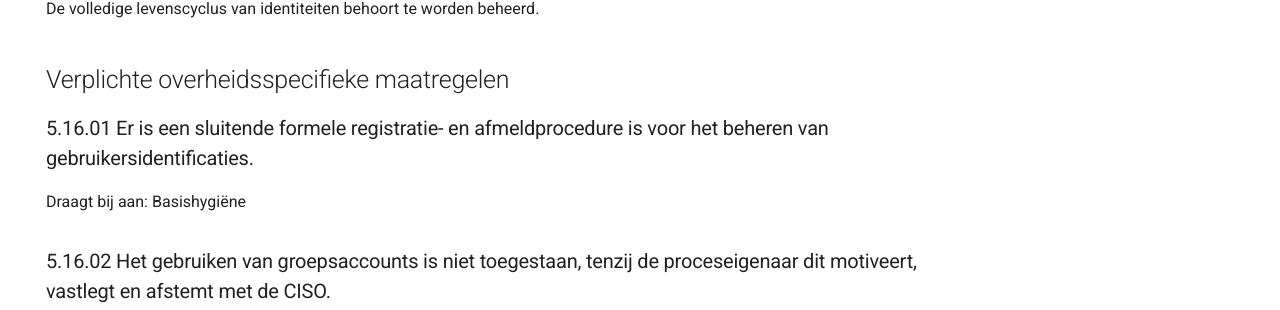
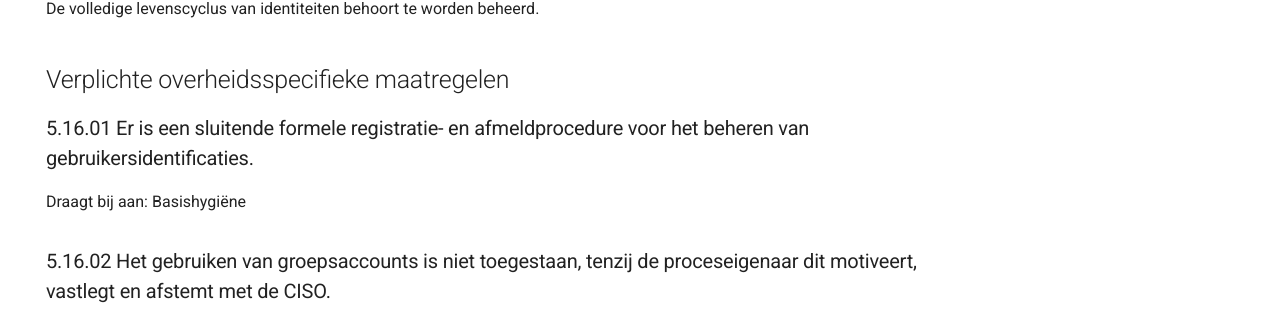
Before and after one commit to MinBZK/Baseline-Informatiebeveiliging-Overheid, an MkDocs documentation site: the page built from docs/maatregelen/index.md, in a window 1280 px wide and 900 px high, scrolled down 7755 px. Shown: the part 144-454 px from the top of the window. Built offline with MkDocs 1.6.1 and Material for MkDocs 9.7.7, drawn with Linux system fonts in a browser that asks for light colours; comment, search, counter and statistics services are not loaded.

Commit message:
Woord "is" verwijderd uit 5.16.01

```diff
--- a/docs/maatregelen/index.md
+++ b/docs/maatregelen/index.md
@@ -226,7 +226,7 @@ De volledige levenscyclus van identiteiten behoort te worden beheerd.
 
 ## Verplichte overheidsspecifieke maatregelen
 
-### 5.16.01 Er is een sluitende formele registratie- en afmeldprocedure is voor het beheren van gebruikersidentificaties.
+### 5.16.01 Er is een sluitende formele registratie- en afmeldprocedure voor het beheren van gebruikersidentificaties.
 
 Draagt bij aan: Basishygiëne
 
```
